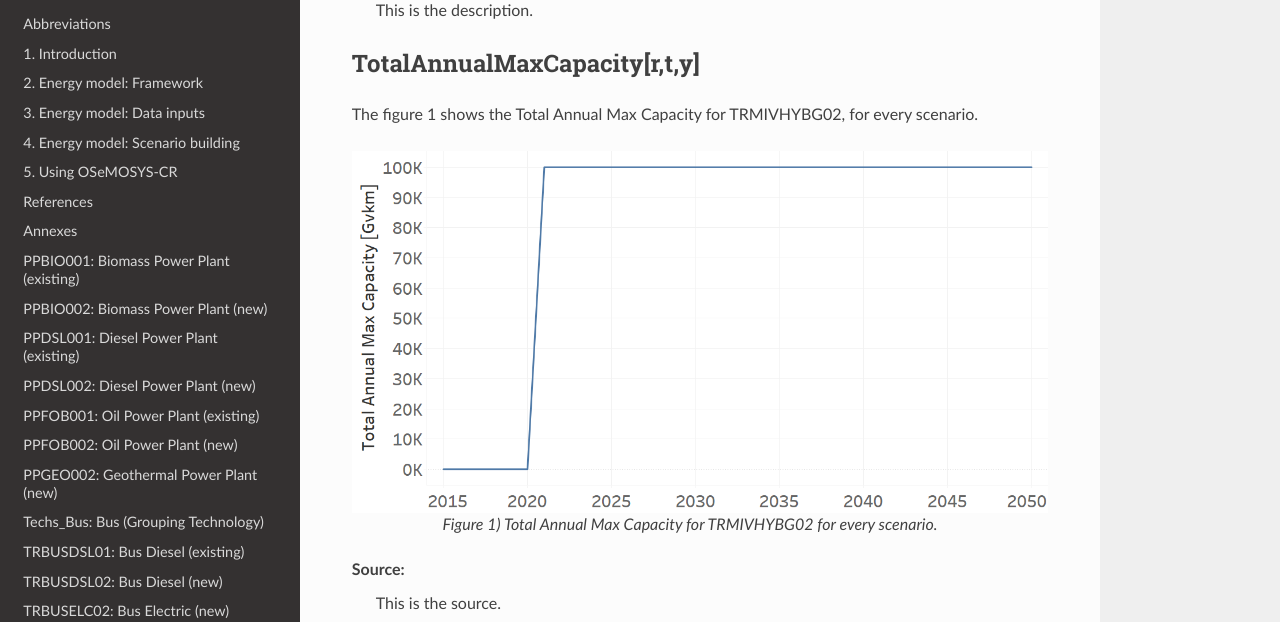
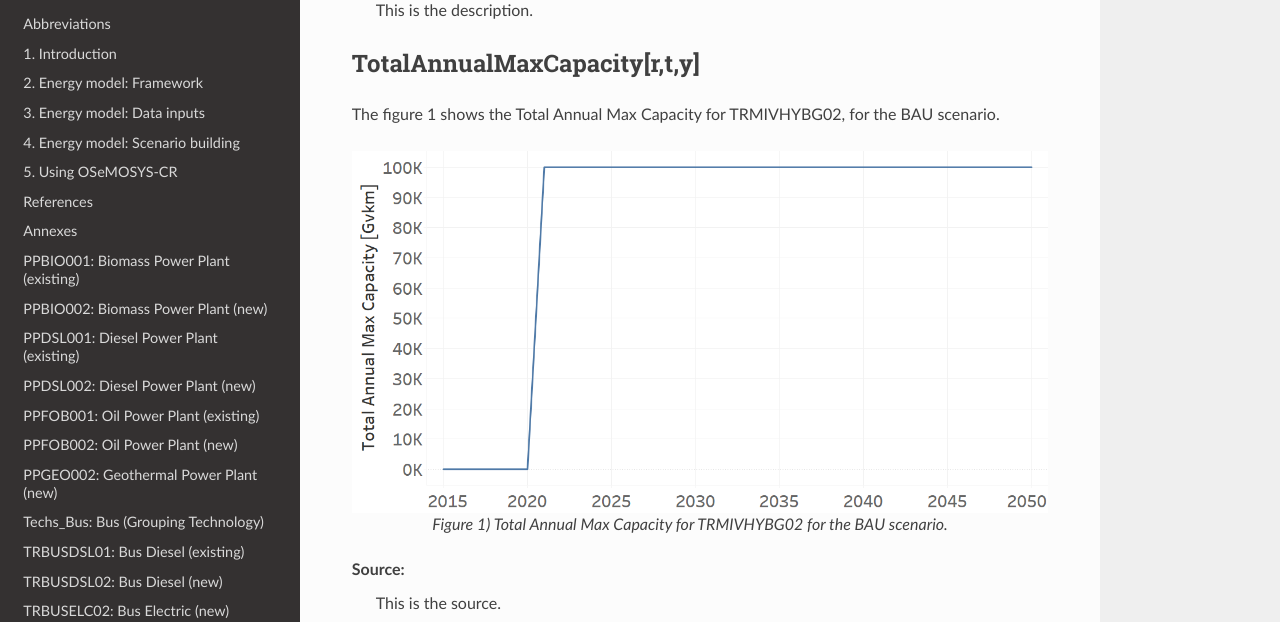
Before and after one commit to EPERLab/OSeMOSYS-CR, a Sphinx documentation site: the page built from docs/fichas/60_TRMIVHYBG02.rst, in a window 1280 px wide and 900 px high, scrolled down 3364 px. Shown: the part 153-775 px from the top of the window. Built offline with Sphinx 7.4.7 and the Read the Docs theme 2.0.0, drawn with Linux system fonts in a browser that asks for light colours; formulas are drawn with MathJax 3.

Commit message:
Update 60_TRMIVHYBG02.rst

```diff
--- a/docs/fichas/60_TRMIVHYBG02.rst
+++ b/docs/fichas/60_TRMIVHYBG02.rst
@@ -133,13 +133,13 @@ Description:
 
 TotalAnnualMaxCapacity[r,t,y]
 +++++++++
-The figure 1 shows the Total Annual Max Capacity for TRMIVHYBG02, for every scenario.
+The figure 1 shows the Total Annual Max Capacity for TRMIVHYBG02, for the BAU scenario.
 
 .. figure:: img/TRMIVHYBG02_TotalAnnualMaxCapacity.png
    :align:   center
    :width:   700 px
 
-   *Figure 1) Total Annual Max Capacity for TRMIVHYBG02 for every scenario.*
+   *Figure 1) Total Annual Max Capacity for TRMIVHYBG02 for the BAU scenario.*
 
 Source:
    This is the source.
```
